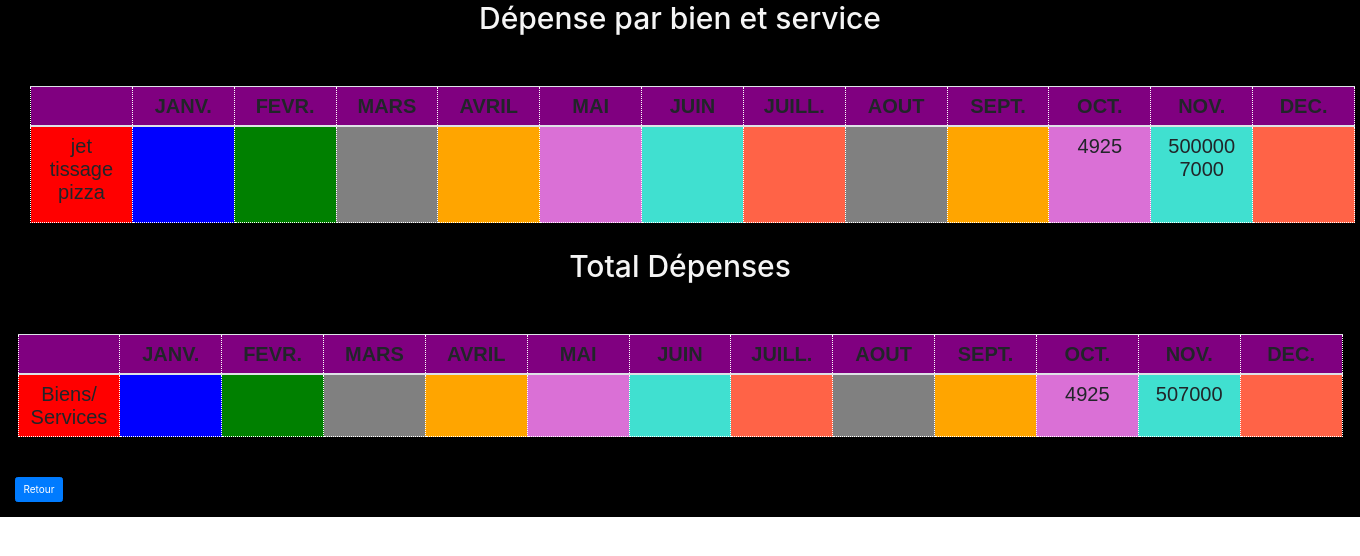
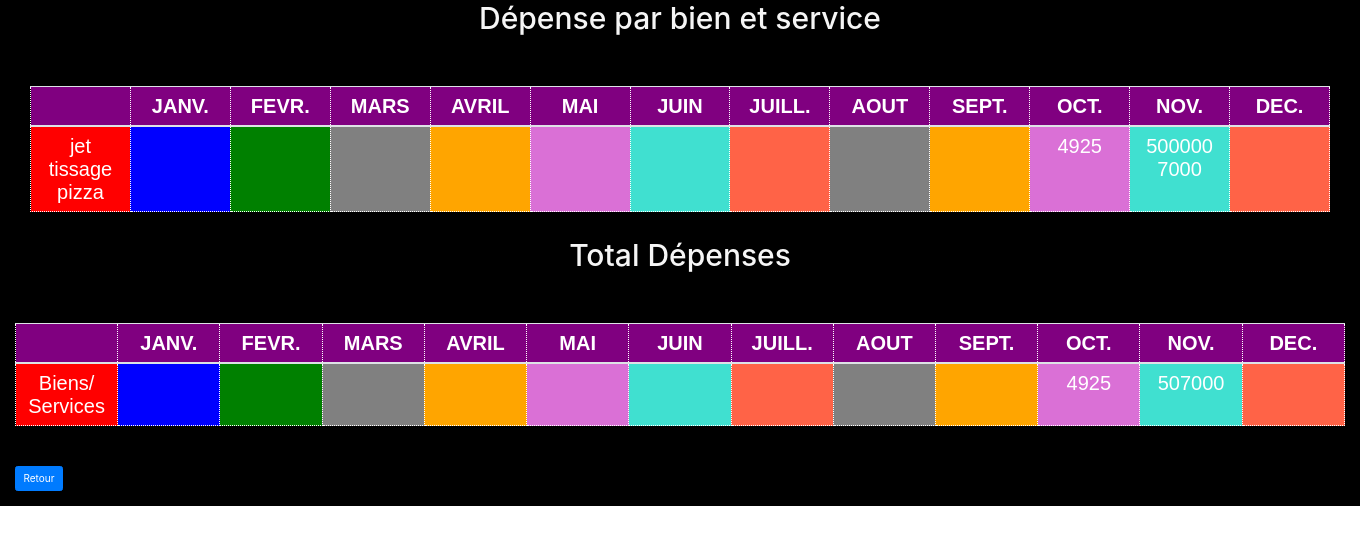
Before and after one commit to codeusegelia/gestion, a PHP site: page /statistique.php in a window 1360 px wide. Shown: the top 556 px of the page. Run offline with PHP 8.4, Linux system fonts and the light colour scheme; data comes from the database, SQL or seed files in the repository.

Commit message:
agrandissement du placeolder

```diff
--- a/bien_services/bien.php
+++ b/bien_services/bien.php
@@ -12,7 +12,7 @@
         <h1 class="bien-info-heading">Gestion Des Biens Et Services</h1>
         <table class="table table-striped">
             <thead>
-                <tr>
+                <tr class="text-white">
                     <th>ID</th>
                     <th>Designation</th>
                     <th>Description</th>
@@ -21,7 +21,7 @@
             </thead>
             <tbody>
                 <?php foreach($resultats as $resultat): ?>
-                    <tr>
+                    <tr class="text-white">
                         <td><?= $resultat['id_biens_services'] ?></td>
                         <td><?= $resultat['designation_biens_services'] ?></td>
                         <td><?= $resultat['description_biens_services'] ?></td>
--- a/bien_services/formulaire.php
+++ b/bien_services/formulaire.php
@@ -21,8 +21,10 @@
     <h1 class="bien-info-heading">Formulaire</h1>
     <div class="card-body">
         <div class="list-group">
-          <input type="text" name="designation_biens_services" id="designation_biens_services" class="form-control" placeholder="Designation ben et service" size="100" style="height:100px;"/> <br>
-          <textarea cols="20" rows="10" name="description_biens_services" id="description_biens_services" class="form-control" placeholder="Description bien et service"></textarea>
+          <input type="text" name="designation_biens_services" id="designation_biens_services" class="form-control" placeholder="Designation bien et service"  style=" font-size:30px;font-family: Verdana;text-align:center;color:chartreuse"/> <br>
+          <div class="div">
+            <textarea cols="20" rows="10" name="description_biens_services" id="description_biens_services" class="form-control" placeholder="Description bien et service"  style="font-size:10px;font-family: Verdana;text-align:center;color:chartreuse"></textarea>
+          </div>
         </div>
     </div> <br>
     <button class="btn btn-primary" type="submit">Soumettre</button>
--- a/depenses/depense.php
+++ b/depenses/depense.php
@@ -13,7 +13,7 @@
         <h1 class="bien-info-heading">Gestion Des Biens Et Services</h1>
         <table class="table table-striped">
             <thead>
-                <tr>
+                <tr class="text-white">
                     <th>Biens et services</th>
                     <th>Montant</th>
                     <th>Date</th>
@@ -21,7 +21,7 @@
             </thead>
             <tbody>
                 <?php foreach($jointures as $resultat): ?>
-                    <tr>
+                    <tr class="text-white">
                         <td><?= $resultat['designation_biens_services'] ?></td>
                         <td><?= number_format($resultat['montant'], 0 , ',', ' ') ; ?> FCFA </td>
                         <td><?= $resultat['date_depenses'] ?></td>
--- a/depenses/formulaire.php
+++ b/depenses/formulaire.php
@@ -26,12 +26,12 @@
 <h1 class="bien-info-heading">Formulaire</h1>
 <form action="" method="post">
     <div class="form-group">
-        <input class="form-control" type="number" min="0" name="montant" id="montant" value="<?= $montant ?>" placeholder="Entrez le montant" size="100" style="height:100px;"/>
+        <input class="form-control" type="number" min="0" name="montant" id="montant" value="<?= $montant ?>" placeholder="Entrez le montant"  style=" font-size:30px;font-family: Verdana;text-align:center;color:chartreuse"/>
     </div>
     <div class="form-group">
-        <select class="form-control" name="id_biens_services" >
+        <select class="form-control" name="id_biens_services" style=" font-size:30px;font-family: Verdana;text-align:center;color:chartreuse">
             <?php foreach($list_depenses as $depense): ?>
-                <option  value="<?= $depense['id_biens_services'] ?>"><?= $depense['designation_biens_services'] ?></option>
+                <option  value="<?= $depense['id_biens_services'] ?>" ><?= $depense['designation_biens_services'] ?></option>
             <?php endforeach ?>
         </select>
     </div>
--- a/elements/footer.php
+++ b/elements/footer.php
@@ -2,7 +2,7 @@
 <link rel="stylesheet" href="../elements/style.css">
 
 <!-- Footer section -->
-<div class= "bien">
+
     <footer id="footer" class="footer container">
         <div class="footer-contact">
             <h1 class="footer-contact-heading">Contacts</h1>
@@ -18,7 +18,7 @@
             </div>
         </div>
     </footer>
-</div>
+
 <!-- End Footer section -->
 
 </body>
--- a/elements/style.css
+++ b/elements/style.css
@@ -190,8 +190,8 @@ table{
     margin-top: 50px;
     font-family: Arial;
     color: #fff;
+}
 
-}
 table, th, td {
     border: 1px dotted white;
     border-collapse: collapse;
@@ -199,10 +199,13 @@ table, th, td {
     font-size: 20px;
     margin-bottom: 30px;
 }
+
+
 th {
     background: purple;
     padding: 30px;
     text-transform: uppercase;
+
 }
 td:nth-child(5n+1){
     background: red;
--- a/statistique.php
+++ b/statistique.php
@@ -17,9 +17,9 @@
         <div class="contatiner">
     <article class="col-xs-12 col-xm-12  col-md-12 col-lg-12">
         <h1 class="bien-info-heading">Dépense par bien et service</h1>
-        <table style="width: 1325px;" class="table table-striped">
+        <table  class="table table-striped">
             <thead>
-                <tr>
+                <tr class="text-white">
                     <?php foreach($mois as $month): ?>
                         <th> <?= $month ?></th>
                     <?php endforeach ?>
@@ -28,13 +28,15 @@
                 <tr>
                     <td>
                         <?php foreach($list_depenses as  $value): ?>
-                           <div > <?= $value['designation_biens_services']  ?> </div>
+                            <div class="text-white">
+                               <?= $value['designation_biens_services']  ?>
+                            </div>
                         <?php endforeach ?>
                     </td>
 
                     <?php for($i=1; $i<=12; $i++): ?>
                         <td>
-                            <div class="uuu">
+                            <div class="text-white">
                                 <?= somme_par_mois($i) ?>
                             </div>
                         </td>
@@ -45,19 +47,19 @@
 
     <!-- SOMME TOTALE -->
         <h1 class="bien-info-heading">Total Dépenses</h1>
-        <table style="width: 1325px;" class="table table-striped">
+        <table class="table table-striped">
             <thead>
                 <tr>
                     <?php foreach($mois as $month): ?>
-                        <th> <?= $month ?></th>
+                        <th class="text-white"> <?= $month ?></th>
                     <?php endforeach ?>
                 </tr>
             </thead>
             <tbody>
                 <tr>
-                    <td>Biens/<br>Services</td>
+                    <td class="text-white">Biens/<br>Services</td>
                         <?php for ($i=1; $i <=12 ; $i++): ?>
-                            <td><?= somme_total($i) ?></td>
+                            <td class="text-white"><?= somme_total($i) ?></td>
                         <?php endfor ?>
                     </tr>
             </tbody>
```
